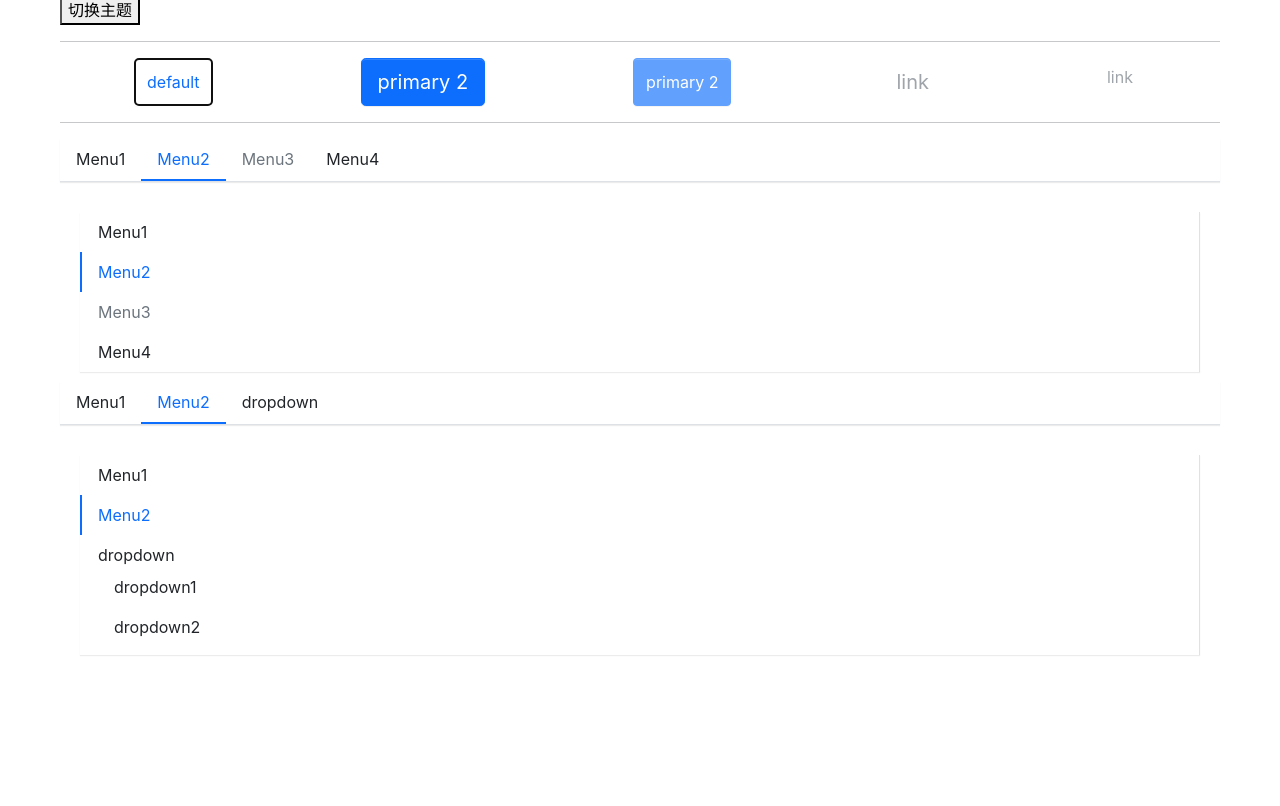
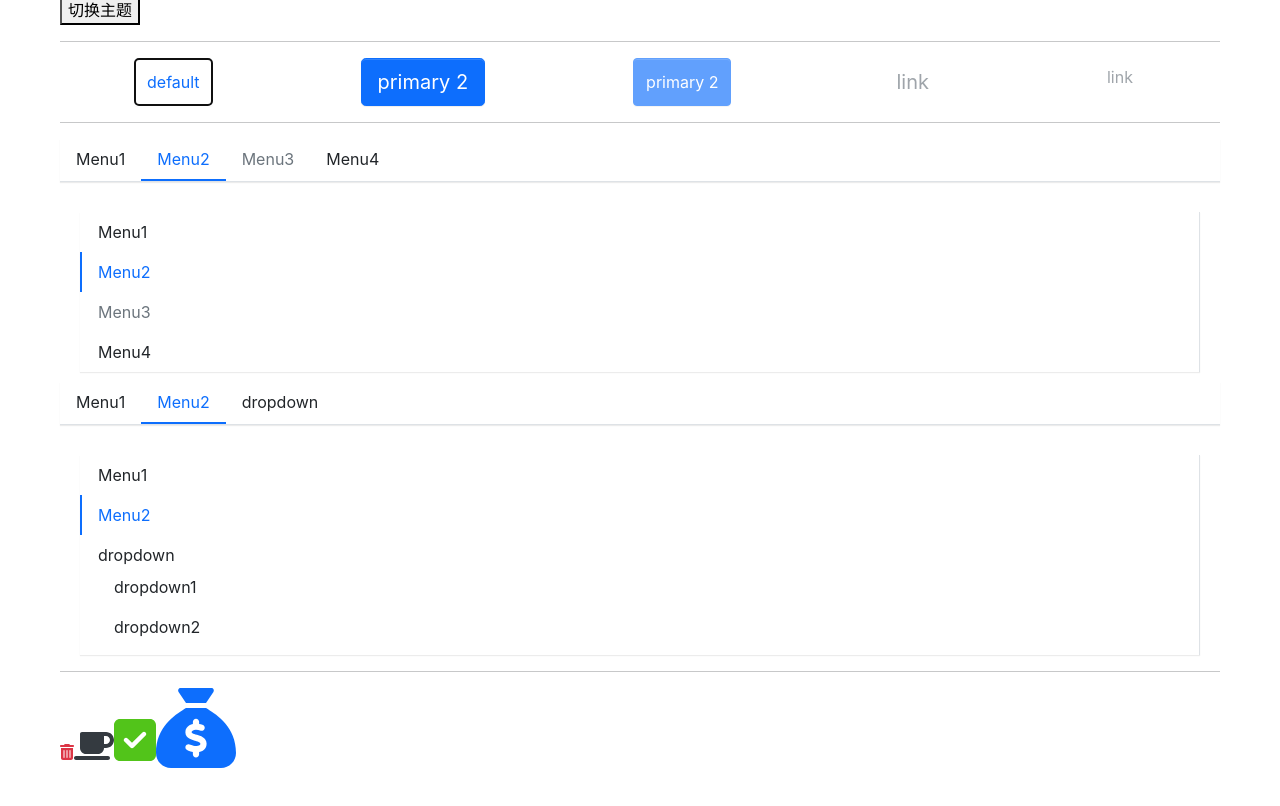
Before and after one commit to xld1393679430/react-ts-storybook, a React (Create React App) app: page / in a window 1280 px wide. Shown: the part 352-1158 px from the top of the page. Before the commit the page ends 1077 px from the top, so only its background shows below. Built offline with nearby package versions, Linux system fonts and the light colour scheme.

Commit message:
创建Icon组件

```diff
--- a/package.json
+++ b/package.json
@@ -3,6 +3,9 @@
   "version": "0.1.0",
   "private": true,
   "dependencies": {
+    "@fortawesome/fontawesome-svg-core": "^6.2.0",
+    "@fortawesome/free-solid-svg-icons": "^6.2.0",
+    "@fortawesome/react-fontawesome": "^0.2.0",
     "@testing-library/jest-dom": "^5.16.5",
     "@testing-library/react": "^13.4.0",
     "@testing-library/user-event": "^13.5.0",
--- a/src/App.tsx
+++ b/src/App.tsx
@@ -1,5 +1,5 @@
 import React from "react";
-import { TestDemos, ButtonExample, MenuExample } from "./components/Examples";
+import { TestDemos, ButtonExample, MenuExample, IconExample } from "./components/Examples";
 
 function App() {
   return (
@@ -14,6 +14,9 @@ function App() {
 
       <hr />
       <MenuExample />
+
+      <hr />
+      <IconExample />
     </div>
   );
 }
--- a/src/components/Examples/index.js
+++ b/src/components/Examples/index.js
@@ -1,3 +1,4 @@
 export { default as TestDemos } from '../Demos/index'
 export { default as ButtonExample } from "../Button/Example";
 export { default as MenuExample } from "../Menu/Example";
+export { default as IconExample } from "../Icon/Example"
--- /dev/null
+++ b/src/components/Icon/Example/index.tsx
@@ -0,0 +1,21 @@
+import Icon from "../index";
+import { library } from "@fortawesome/fontawesome-svg-core";
+import { faTrashCan, faCoffee, faCheckSquare, faSackDollar } from "@fortawesome/free-solid-svg-icons";
+// import { fas } from "@fortawesome/free-solid-svg-icons"; // 引入所以icon
+library.add(faTrashCan, faCoffee, faCheckSquare);
+const Index = () => {
+  return (
+    <>
+      <Icon icon={faTrashCan} theme="danger" data-icon="icon-trashCan" />
+
+      {/* 通过library使用字符串方式引入icon(去掉fa的驼峰命名法) */}
+      <Icon icon="coffee" theme="dark" size={"2x"} data-icon="icon-coffee" />
+
+      <Icon icon="check-square" theme="success" size={"3x"} data-icon="icon-check-square" />
+
+      <Icon icon={faSackDollar} theme="primary" size={"5x"} />
+    </>
+  );
+};
+
+export default Index;
--- /dev/null
+++ b/src/components/Icon/index.tsx
@@ -0,0 +1,21 @@
+import React from "react";
+import classNames from "classnames";
+import { FontAwesomeIcon, FontAwesomeIconProps } from "@fortawesome/react-fontawesome";
+
+export type ThemeProps = "primary" | "secondary" | "success" | "info" | "wranning" | "danger" | "light" | "dark";
+
+export interface IconProps extends FontAwesomeIconProps {
+  theme?: ThemeProps;
+}
+
+const Index: React.FC<IconProps> = (props) => {
+  const { className, theme, ...rest } = props;
+  const classes = classNames("viking-icon", className, {
+    [`icon-${theme}`]: theme,
+  });
+  return <FontAwesomeIcon className={classes} {...rest} />;
+};
+
+Index.displayName = "Icon";
+
+export default Index;
--- /dev/null
+++ b/src/components/Icon/style/index.scss
@@ -0,0 +1,5 @@
+@each $key,$var in $theme-colors {
+	.icon-#{$key} {
+		color: $var
+	}
+}
--- a/src/components/index.ts
+++ b/src/components/index.ts
@@ -1,3 +1,4 @@
 export { default as Button } from "./Button";
 export { default as Menu } from "./Menu";
 export { default as MenuItem } from "./Menu/MenuItem";
+export { default as Icon } from "./Icon";
--- a/src/styles/_variables.scss
+++ b/src/styles/_variables.scss
@@ -30,6 +30,7 @@ $danger:        $red !default;
 $light:         $gray-100 !default;
 $dark:          $gray-800 !default;
 
+// 使用圆括号创建map 通过scss的@each来做循环
 $theme-colors:
 (
   "primary":    $primary,
--- a/src/styles/index.scss
+++ b/src/styles/index.scss
@@ -17,7 +17,7 @@
 @import "../components/Menu/style";
 
 // // icon
-// @import "../components/Icon/style";
+@import "../components/Icon/style";
 
 // //input
 // @import "../components/Input/style";
```
Also changed, not shown: 1 other file (tests, documents, lock files or other folders).
